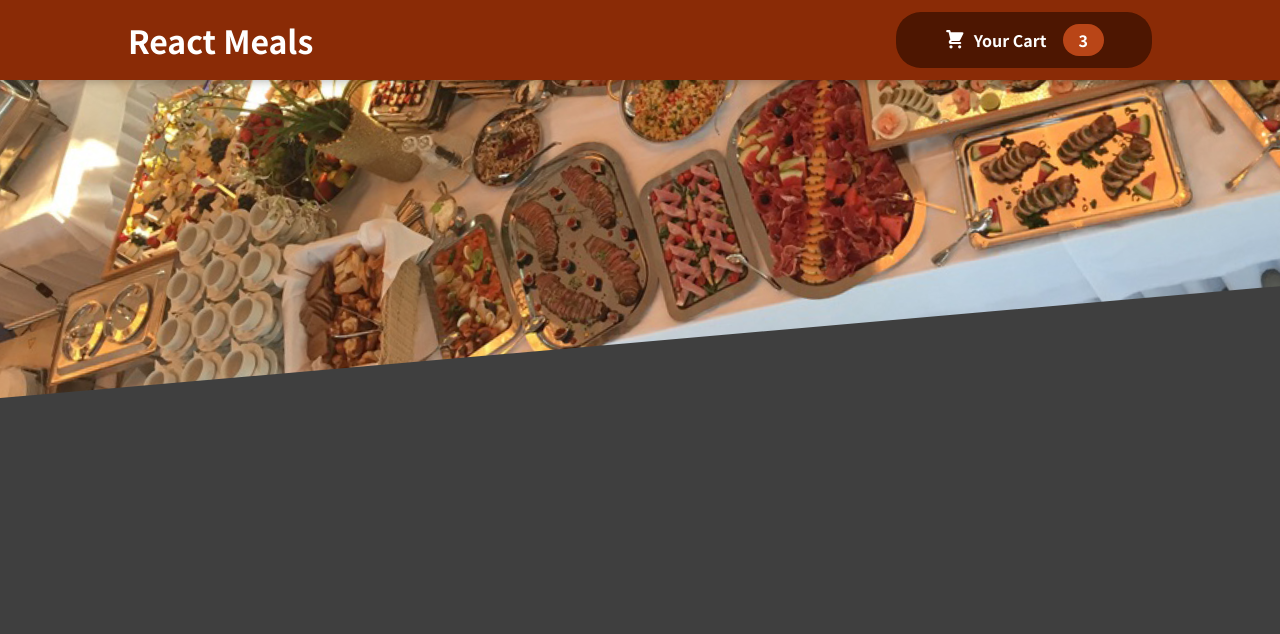
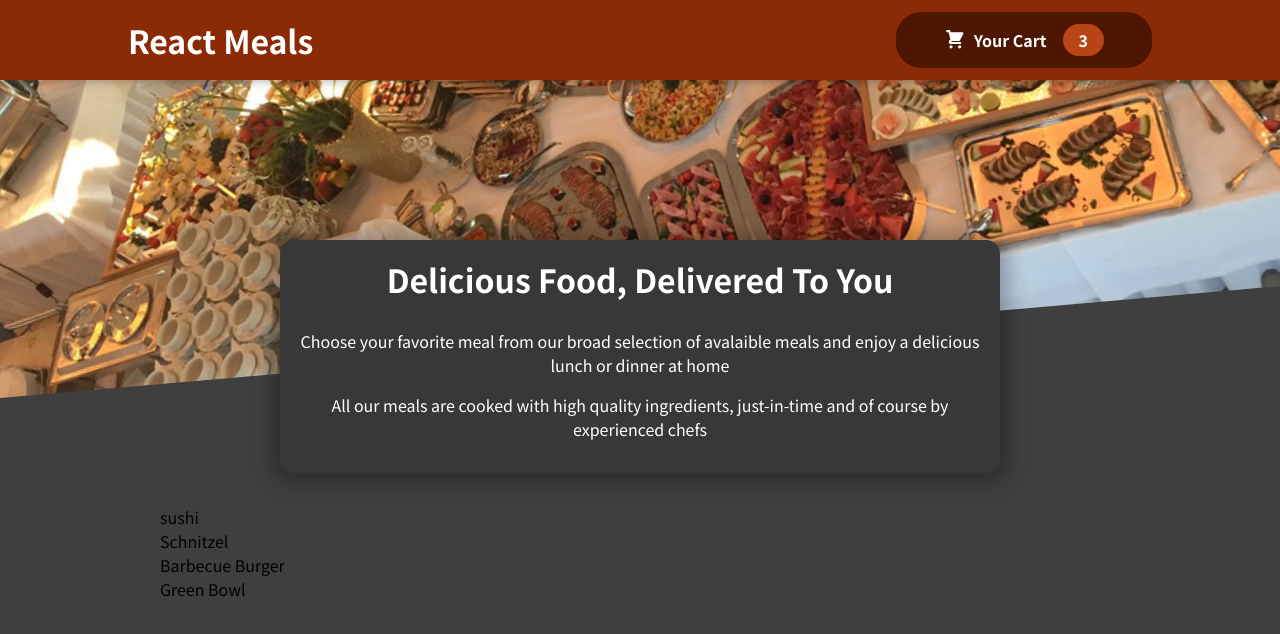
Before and after one commit to padepokanpenguin/react-food-order-app-udemy-course, a React (Create React App) app: page / in a window 1280 px wide. Shown: the top 634 px of the page. Built offline with nearby package versions, Linux system fonts and the light colour scheme.

Commit message:
meals component

```diff
--- a/public/index.html
+++ b/public/index.html
@@ -2,19 +2,16 @@
 <html lang="en">
   <head>
     <meta charset="utf-8" />
-    <link rel="icon" href="%PUBLIC_URL%/favicon.ico" />
     <meta name="viewport" content="width=device-width, initial-scale=1" />
     <meta name="theme-color" content="#000000" />
     <meta
       name="description"
       content="Web site created using create-react-app"
     />
-    <link rel="apple-touch-icon" href="%PUBLIC_URL%/logo192.png" />
     <!--
       manifest.json provides metadata used when your web app is installed on a
       user's mobile device or desktop. See https://developers.google.com/web/fundamentals/web-app-manifest/
     -->
-    <link rel="manifest" href="%PUBLIC_URL%/manifest.json" />
     <!--
       Notice the use of %PUBLIC_URL% in the tags above.
       It will be replaced with the URL of the `public` folder during the build.
@@ -24,7 +21,7 @@
       work correctly both with client-side routing and a non-root public URL.
       Learn how to configure a non-root public URL by running `npm run build`.
     -->
-    <title>React App</title>
+    <title>React Food Order App</title>
   </head>
   <body>
     <noscript>You need to enable JavaScript to run this app.</noscript>
--- a/src/App.js
+++ b/src/App.js
@@ -1,10 +1,14 @@
 import {Fragment} from 'react';
 import Header from './components/Layout/Header';
+import Meals from './components/Meals/Meals';
 
 function App() {
   return (
     <Fragment>
       <Header />
+      <main>
+        <Meals />
+      </main>
     </Fragment>
   );
 }
--- /dev/null
+++ b/src/components/Meals/AvailableMeals.js
@@ -0,0 +1,38 @@
+const DUMMY_MEALS = [
+	{
+		id: 'm1',
+		name: 'sushi',
+		description: 'Finest fish and veggies',
+		price: 22.99,
+	},
+	{
+		id: 'm2',
+		name: 'Schnitzel',
+		description: 'A german speacialty',
+		price: 16.5,
+	},
+	{
+		id: 'm3',
+		name: 'Barbecue Burger',
+		description: 'American, raw, meaty',
+		price: 12.99,
+	},
+	{
+		id: 'm4',
+		name: 'Green Bowl',
+		description: 'Healthy, ... and green ..',
+		price: 18.99,
+	},
+];
+
+const AvailableMeals = () => {
+	const mealsList = DUMMY_MEALS.map((meal) => <li>{meal.name}</li>);
+
+	return <section className="meals">
+		<ul>
+			{mealsList}
+		</ul>
+	</section>
+}
+
+export default AvailableMeals;
--- /dev/null
+++ b/src/components/Meals/Meals.js
@@ -0,0 +1,12 @@
+import { Fragment } from 'react';
+import MealsSummary from './MealsSummary';
+import AvailableMeals from './AvailableMeals';
+
+const Meals = () => {
+	return <Fragment>
+			<MealsSummary />
+			<AvailableMeals />
+		</Fragment>
+};
+
+export default Meals;
--- /dev/null
+++ b/src/components/Meals/MealsSummary.js
@@ -0,0 +1,15 @@
+const MealsSummary = () => {
+	return (
+		<section className="summary">
+			<h2>Delicious Food, Delivered To You</h2>
+			<p>
+				Choose your favorite meal from our broad selection of avalaible meals and enjoy a delicious lunch or dinner at home
+			</p>
+			<p>
+				All our meals are cooked with high quality ingredients, just-in-time and of course by experienced chefs
+			</p>
+		</section>
+		)
+}
+
+export default MealsSummary;
--- a/src/index.css
+++ b/src/index.css
@@ -85,6 +85,38 @@
   animation: bump 300ms ease-out;
 }
 
+.summary {
+  text-align: center;
+  max-width: 45rem;
+  width: 90%;
+  margin: auto;
+  margin-top: -10rem;
+  position: relative;
+  background-color: #383838;
+  color: white;
+  border-radius: 14px;
+  padding: 1rem;
+  box-shadow: 0 1px 18px 10px rgba(0, 0, 0, .25);
+}
+
+.summary h2 {
+  font-size: 2rem;
+  margin-top: 0;
+}
+
+.meals {
+  max-width: 60rem;
+  width: 90%;
+  margin: 2rem auto;
+  animation: meals-appear 1s ease-out forwards;
+}
+
+.meals ul {
+  list-style: none;
+  margin: 0;
+  padding: 0;
+}
+
 @keyframes bump {
   0% {
     transform: scale(1);
@@ -102,3 +134,14 @@
     transform: scale(1);
   }
 }
+
+@keyframes meals-appear {
+  from {
+    opacity: 0;
+    transform: translateY(3rem);
+  }
+  to {
+    opacity: 1;
+    transform: translateY(0);
+  }
+}
```
Also changed, not shown: 2 other files (tests, documents, lock files or other folders).
